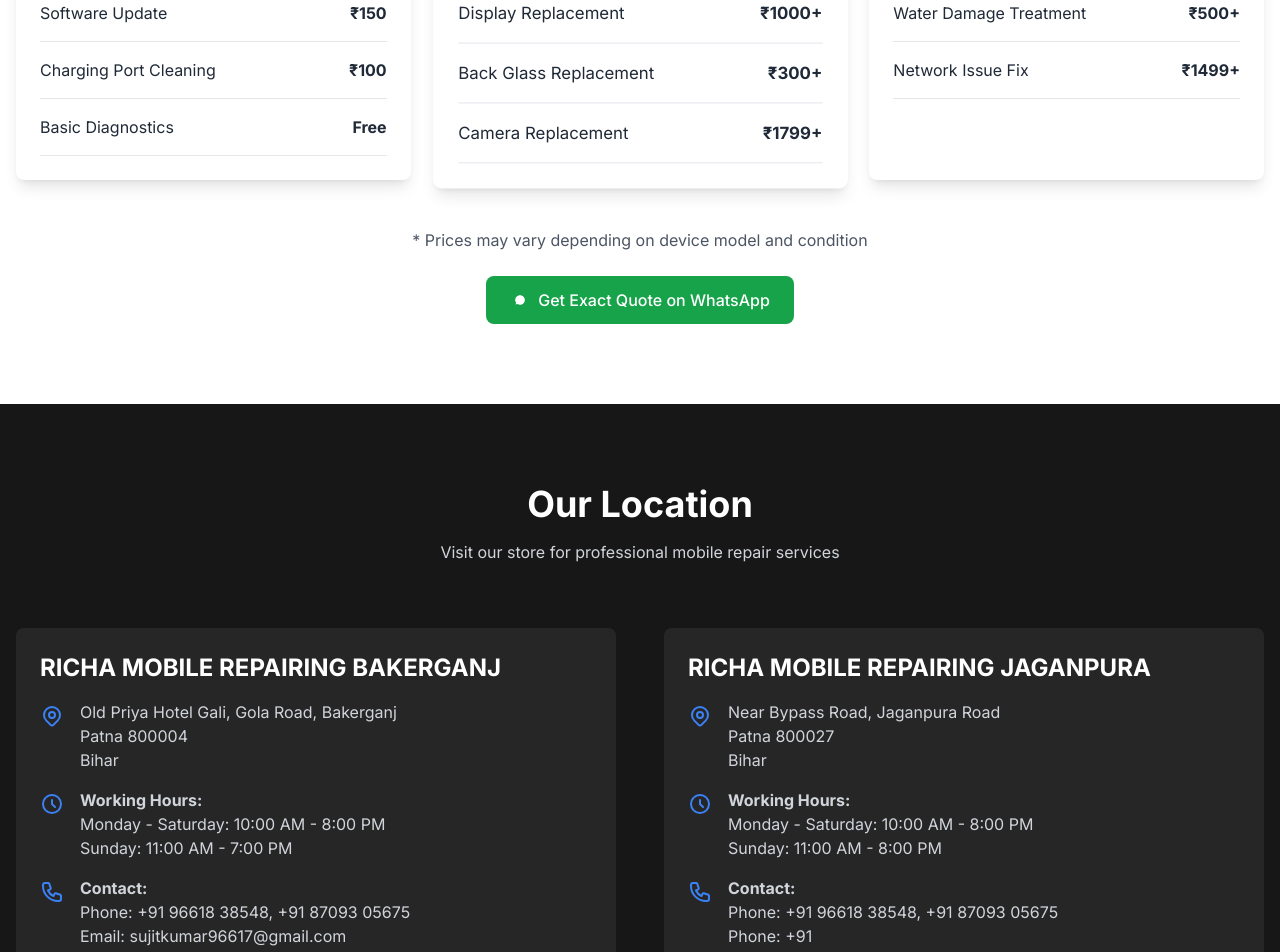
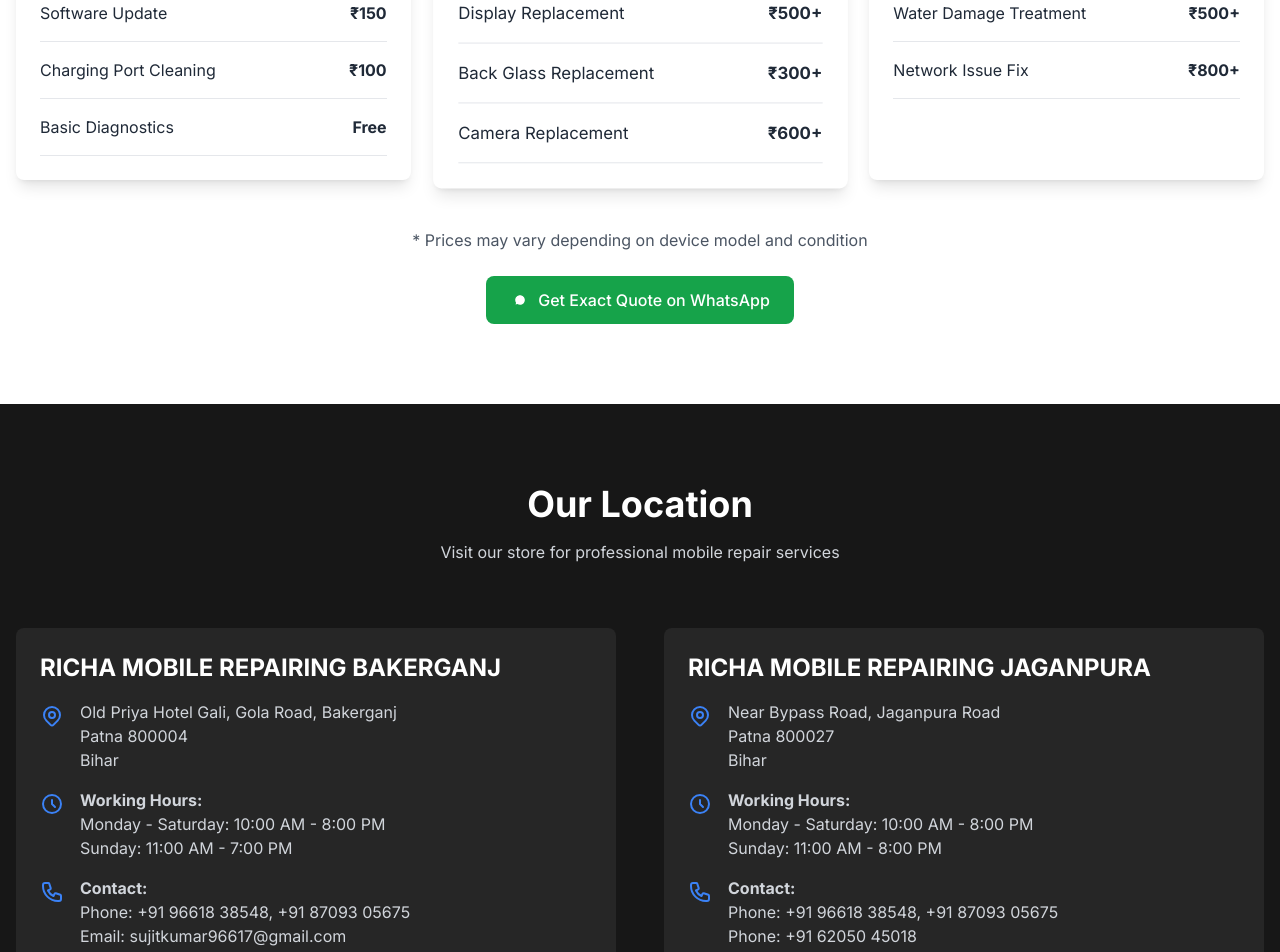
Before and after one commit to richamobilereapairing/website, a plain HTML site: page index.html in a window 1280 px wide. Shown: the part 2720-3672 px from the top of the page. Drawn offline with nearby package versions, Linux system fonts and the light colour scheme.

Commit message:
Add files via upload

```diff
--- a/index.html
+++ b/index.html
@@ -2,6 +2,7 @@
 <!DOCTYPE html>
 <html lang="en" class="scroll-smooth">
    <head>
+     <title>Richa Mobile Repairing</title>
       <meta charset="UTF-8">
       <meta name="viewport" content="width=device-width, initial-scale=1.0">
       <meta name="description" content="website">
@@ -835,7 +836,7 @@
               </li>
               <li class="flex justify-between items-center border-b pb-4">
                 <span>Display Replacement</span>
-                <span class="font-bold">₹1000+</span>
+                <span class="font-bold">₹500+</span>
               </li>
               <li class="flex justify-between items-center border-b pb-4">
                 <span>Back Glass Replacement</span>
@@ -843,7 +844,7 @@
               </li>
               <li class="flex justify-between items-center border-b pb-4">
                 <span>Camera Replacement</span>
-                <span class="font-bold">₹1799+</span>
+                <span class="font-bold">₹600+</span>
               </li>
             </ul>
           </div>
@@ -867,7 +868,7 @@
 
               <li class="flex justify-between items-center border-b pb-4">
                 <span>Network Issue Fix</span>
-                <span class="font-bold">₹1499+</span>
+                <span class="font-bold">₹800+</span>
               </li>
             </ul>
           </div>
@@ -996,7 +997,7 @@
                   <p class="text-gray-300">
                     <span class="font-bold">Contact:</span><br>
                     Phone: +91 96618 38548, +91 87093 05675<br>
-                    Phone: +91<br>
+                    Phone: +91 62050 45018<br>
                     Email: sujitkumar96617@gmail.com
                   </p>
                 </div>
```
